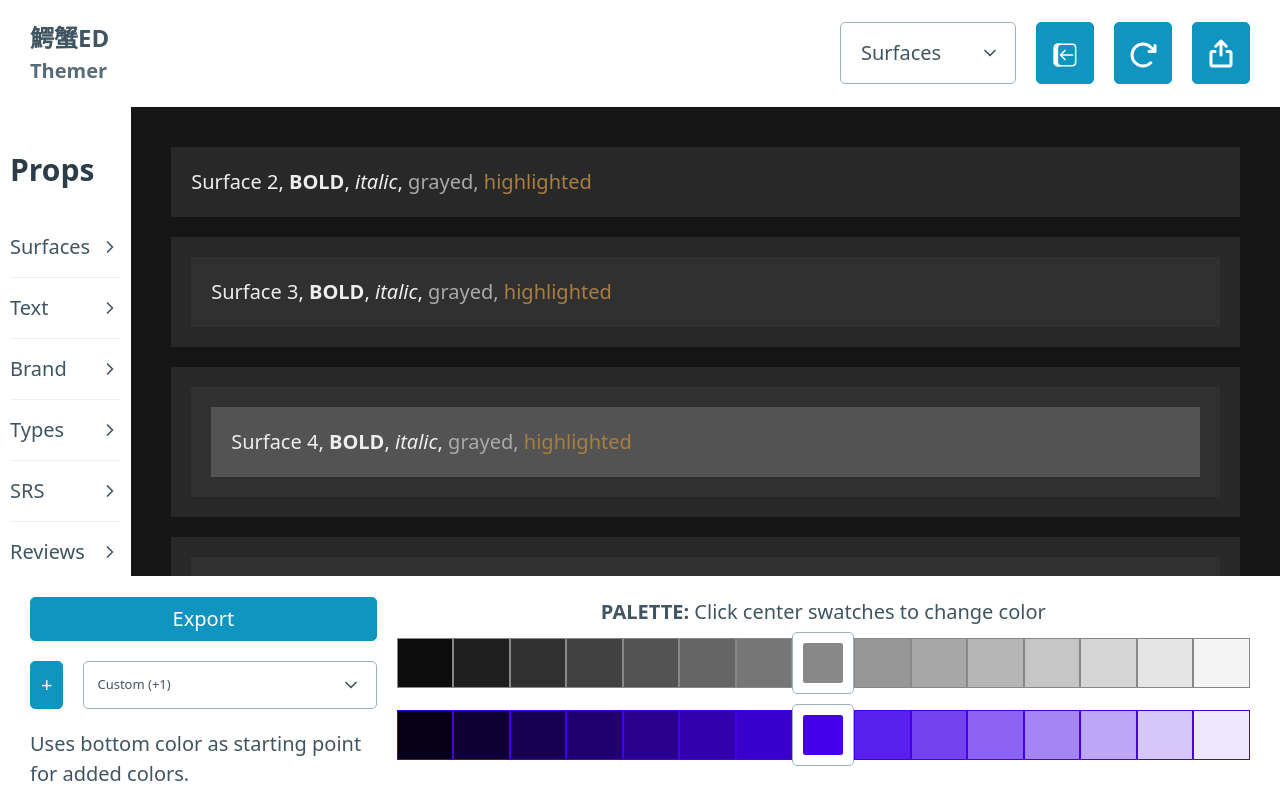
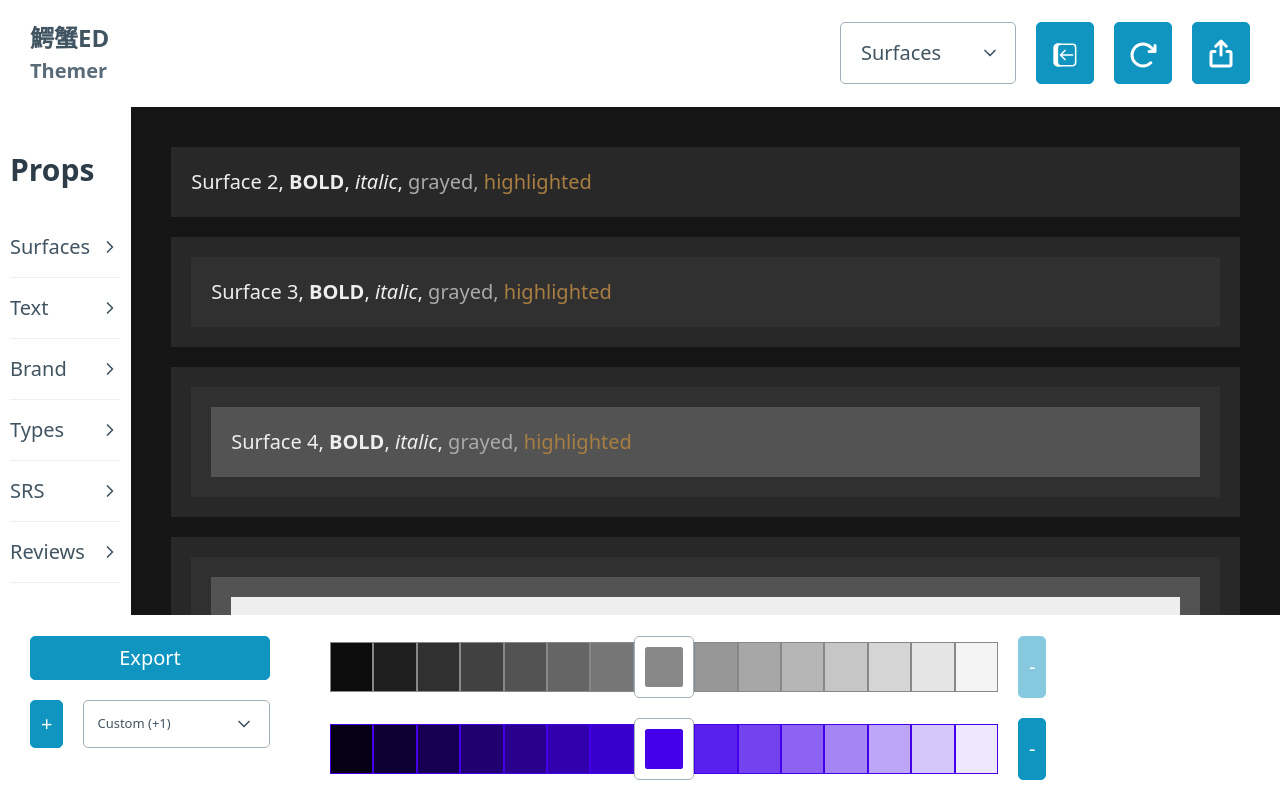
Before and after one commit to wrex/ed-themer, a SvelteKit app: page / in a window 1280 px wide. Built offline with nearby package versions, Linux system fonts and the light colour scheme.

Commit message:
swatch row delete buttons, layout cleanup

```diff
--- a/src/components/Palette.svelte
+++ b/src/components/Palette.svelte
@@ -51,10 +51,21 @@
 			addSwatches(tetradicClr(lastColor));
 		}
 	};
+
+	/**
+	 * delRow - used by "-" button to delete a swatch row
+	 * @param {number} index
+	 */
+	const delRow = (index) => {
+		let copy = [...swatches];
+		copy.splice(index, 1); // modifies in place
+		// Must assign to swatches this way to ensure reactivity
+		swatches = [...copy];
+	};
 </script>
 
 <div class="palette">
-	<div class="buttons">
+	<div class="left-controls">
 		<button on:click={exportPalette}>Export</button>
 		<div class="addrows">
 			<button on:click={addRow}>+</button>
@@ -66,13 +77,17 @@
 				<option value="tetradic">Tetradic (+3)</option>
 			</select>
 		</div>
-		<p>Uses bottom color as starting point for added colors.</p>
+		<!-- <p>
+			Bottom color used as starting point when adding algorithmic swatch rows (complementary,
+			analogous, triadic, tetradic).
+		</p> -->
 	</div>
 	<div class="swatchbars">
-		<header><strong>PALETTE:</strong> Click center swatches to change color</header>
+		<!-- <header><strong>PALETTE:</strong> Click center swatches to change color</header> -->
 		<div class="swatchbar">
-			{#each swatches as swatch}
+			{#each swatches as swatch, i}
 				<PaletteBar id={swatch.label} bind:baseClr={swatch.clr} />
+				<button on:click={() => delRow(i)} disabled={i === 0}>-</button>
 			{/each}
 		</div>
 	</div>
@@ -84,20 +99,20 @@
 		gap: 1em;
 	}
 
-	.buttons {
+	.left-controls {
 		min-width: 12rem;
 	}
 
-	.buttons button {
+	.left-controls button {
 		padding: 0.3rem 0.5rem;
 		font-size: 1rem;
 	}
 
-	.buttons .addrows button {
+	.left-controls .addrows button {
 		max-width: fit-content;
 	}
 
-	.buttons .addrows select {
+	.left-controls .addrows select {
 		padding: 1em;
 		font-size: small;
 		flex-basis: 2;
@@ -105,10 +120,18 @@
 
 	.swatchbars {
 		width: 100%;
+		padding-left: 2rem;
 	}
 
-	.swatchbars header {
-		text-align: center;
+	.swatchbar {
+		display: flex;
+		flex-wrap: wrap;
+		gap: 1em;
+	}
+	.swatchbar button {
+		width: fit-content;
+		margin-block: 0;
+		padding: 0.3rem 0.5rem;
 	}
 
 	.addrows {
--- a/src/components/PaletteBar.svelte
+++ b/src/components/PaletteBar.svelte
@@ -23,7 +23,7 @@
   `;
 </script>
 
-<div class="container" style={customProps}>
+<div class="swatchbar" style={customProps}>
 	<div class="swatch s91" />
 	<div class="swatch s78" />
 	<div class="swatch s65" />
@@ -42,13 +42,12 @@
 </div>
 
 <style>
-	.container {
-		padding: 0.25em 0;
+	.swatchbar {
 		display: flex;
 		justify-content: space-between;
 		align-items: center;
 	}
-	.container > input {
+	.swatchbar > input {
 		width: 50vw;
 		margin: 0;
 		padding: 0.5em;
```
